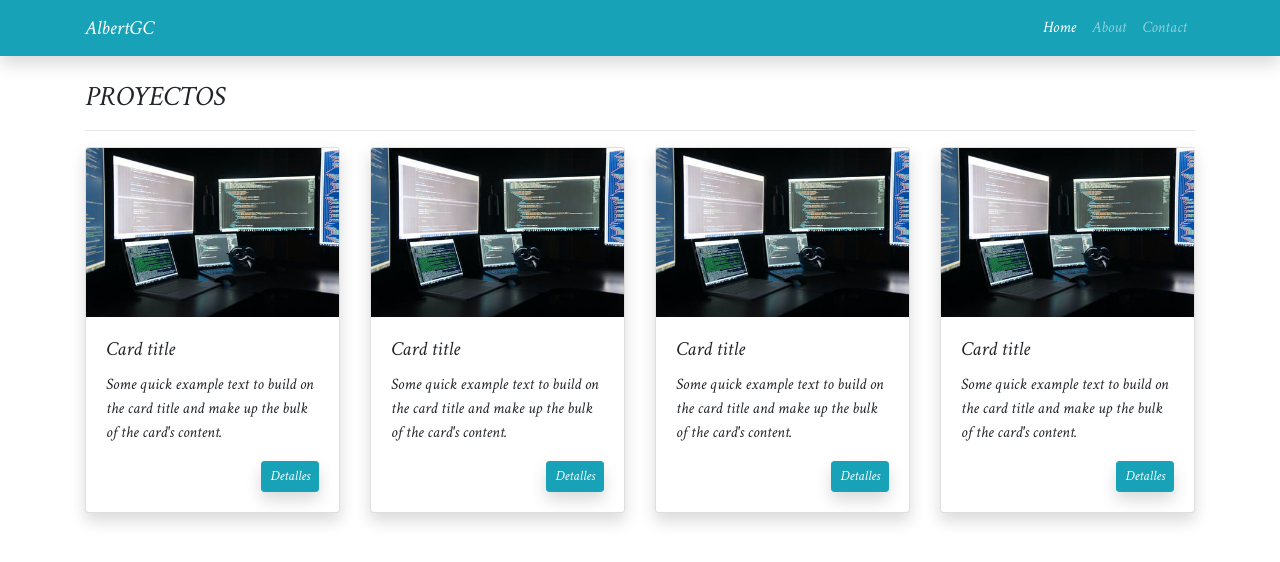
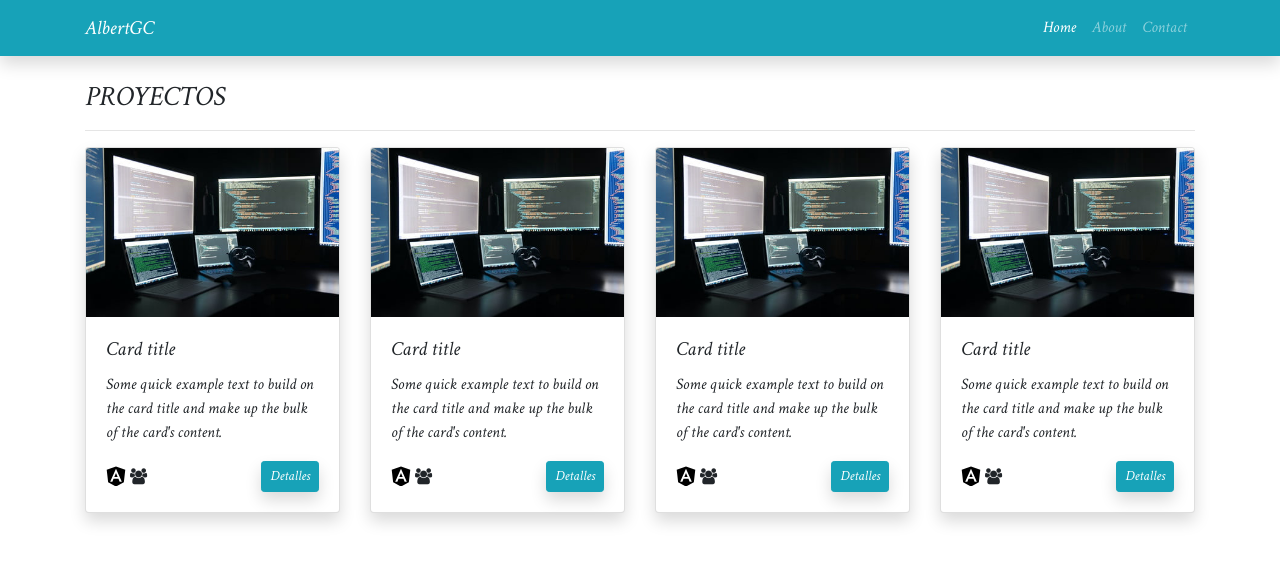
Before and after one commit to albertgc1/portfolio, an Angular app: page /home in a window 1280 px wide. Shown: the top 562 px of the page. Built offline with nearby package versions, Linux system fonts and the light colour scheme.

Commit message:
icons of tools for projects

```diff
--- a/src/app/home/components/project/project.component.css
+++ b/src/app/home/components/project/project.component.css
@@ -2,3 +2,8 @@ img{
     max-height: 200px;
     object-fit: cover;
 }
+
+.icon{
+    width: 20px;
+    height: 20px;
+}
--- a/src/app/home/components/project/project.component.html
+++ b/src/app/home/components/project/project.component.html
@@ -3,6 +3,12 @@
   <div class="card-body">
     <h5 class="card-title">Card title</h5>
     <p class="card-text">Some quick example text to build on the card title and make up the bulk of the card's content.</p>
-    <a href="#" class="btn btn-info shadow btn-sm float-right">Detalles</a>
+    <div class="d-flex justify-content-between">
+      <div class="d-flex align-items-center">
+        <img class="icon mr-1" src="../../../../assets/icons/angular-brands.svg" alt="">
+        <i class="fa fa-users"></i>
+      </div>
+      <a href="#" class="btn btn-info shadow btn-sm">Detalles</a>
+    </div>
   </div>
 </div>
```
Also changed, not shown: src/assets/icons/angular-brands.svg (added).
